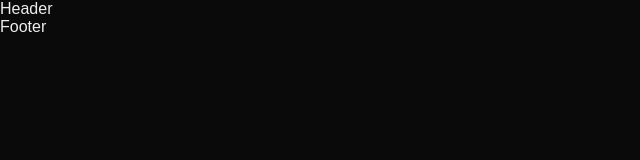
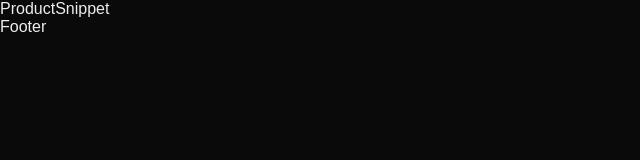
Before and after one commit to aljimsondev/imin-coding-test, a Next.js app: page / in a window 1280 px wide. Shown: the top 160 px of the page, without its empty margins (0-640 px from the left). Built offline with nearby package versions, Linux system fonts and the light colour scheme.

Commit message:
Chore | render component to the main page

```diff
--- a/src/app/page.tsx
+++ b/src/app/page.tsx
@@ -1,10 +1,12 @@
 import Footer from '@/components/footer';
 import Header from '@/components/header';
+import ProductSnippet from '@/components/product/snippet';
 
 export default function Home() {
   return (
-    <main className="container">
+    <main>
       <Header />
+      <ProductSnippet />
       <Footer />
     </main>
   );
--- a/src/components/header/index.tsx
+++ b/src/components/header/index.tsx
@@ -1,5 +1,5 @@
 function Header() {
-  return <nav>Header</nav>;
+  return <nav></nav>;
 }
 
 export default Header;
--- a/src/components/product/snippet.tsx
+++ b/src/components/product/snippet.tsx
@@ -1,5 +1,5 @@
 function ProductSnippet() {
-  return <div>ProductSnippet</div>;
+  return <section className="container">ProductSnippet</section>;
 }
 
 export default ProductSnippet;
```
